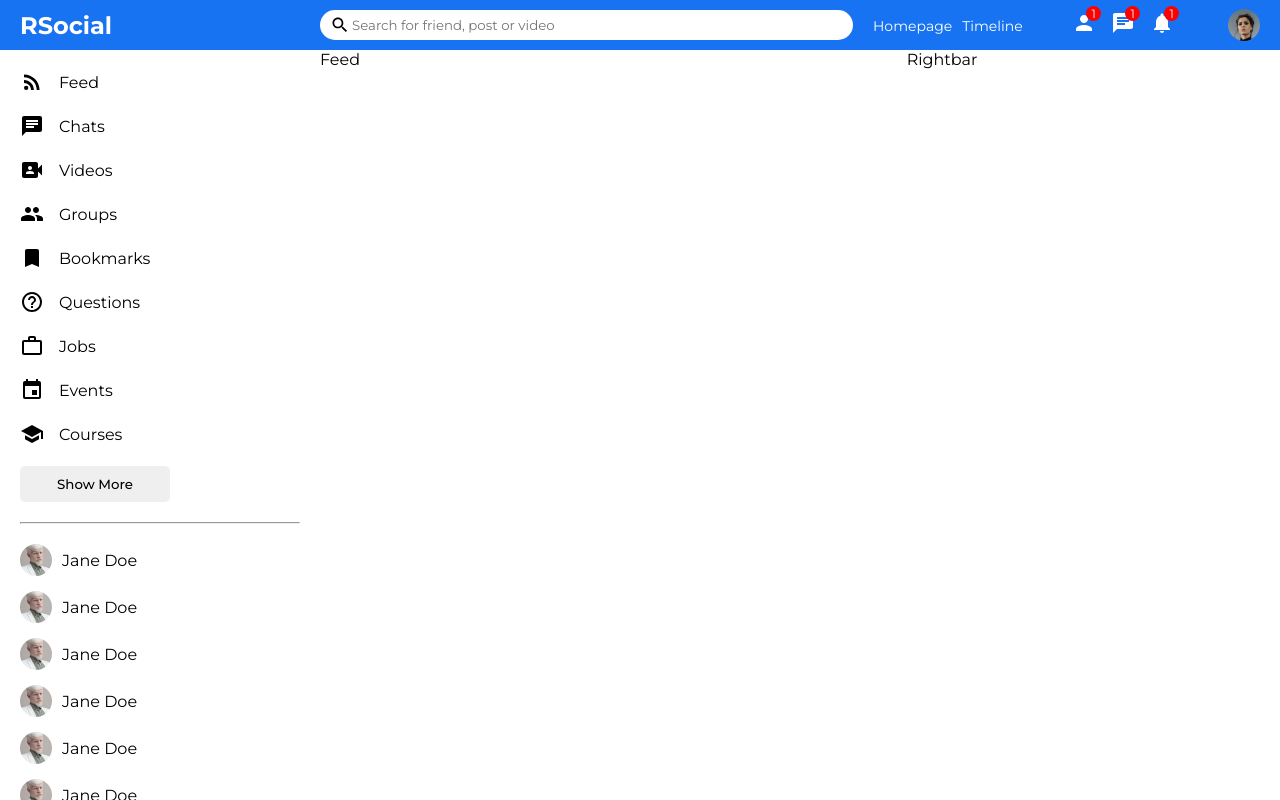
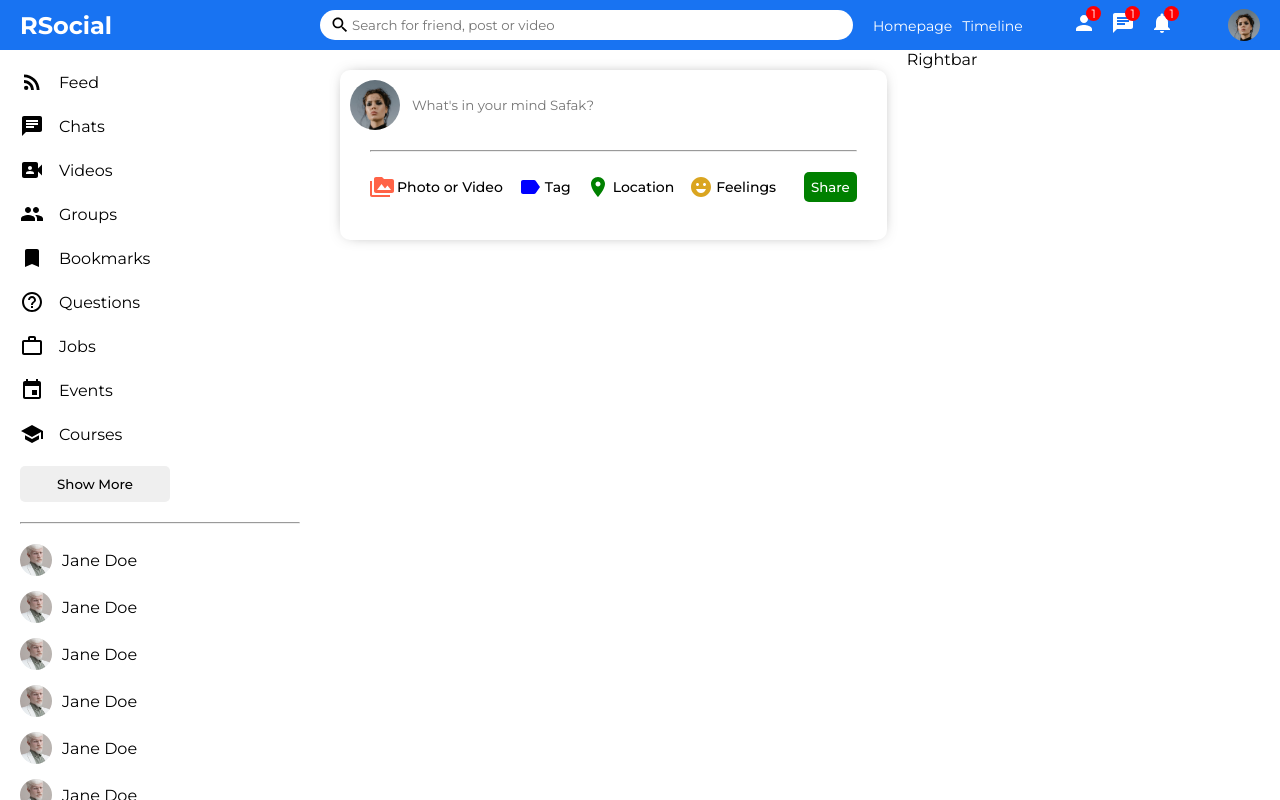
Before and after one commit to rakshith4able/social-react, a React (Create React App) app: page / in a window 1280 px wide. Built offline with nearby package versions, Linux system fonts and the light colour scheme.

Commit message:
Created Share Component for Feeds

```diff
--- a/src/components/feed/Feed.jsx
+++ b/src/components/feed/Feed.jsx
@@ -1,5 +1,13 @@
+import Share from '../share/Share';
+
 import './feed.css';
 
 export default function Feed() {
-  return <div className='feed'>Feed</div>;
+  return (
+    <div className='feed'>
+      <div className='feedWrapper'>
+        <Share />
+      </div>
+    </div>
+  );
 }
--- a/src/components/feed/feed.css
+++ b/src/components/feed/feed.css
@@ -1,3 +1,7 @@
 .feed {
   flex: 5.5;
 }
+
+.feedWrapper{
+  padding: 20px;
+}
--- /dev/null
+++ b/src/components/share/Share.jsx
@@ -0,0 +1,43 @@
+import { PermMedia, Label,Room, EmojiEmotions } from '@mui/icons-material';
+
+import './share.css';
+
+
+
+export default function Share() {
+  return (
+    <div className="share">
+      <div className="shareWrapper">
+        <div className="shareTop">
+          <img className="shareProfileImg" src="/assets/person/1.jpeg" alt="" />
+          <input
+            placeholder="What's in your mind Safak?"
+            className="shareInput"
+          />
+        </div>
+        <hr className="shareHr"/>
+        <div className="shareBottom">
+            <div className="shareOptions">
+                <div className="shareOption">
+                    <PermMedia htmlColor="tomato" className="shareIcon"/>
+                    <span className="shareOptionText">Photo or Video</span>
+                </div>
+                <div className="shareOption">
+                    <Label htmlColor="blue" className="shareIcon"/>
+                    <span className="shareOptionText">Tag</span>
+                </div>
+                <div className="shareOption">
+                    <Room htmlColor="green" className="shareIcon"/>
+                    <span className="shareOptionText">Location</span>
+                </div>
+                <div className="shareOption">
+                    <EmojiEmotions htmlColor="goldenrod" className="shareIcon"/>
+                    <span className="shareOptionText">Feelings</span>
+                </div>
+            </div>
+            <button className="shareButton">Share</button>
+        </div>
+      </div>
+    </div>
+  );
+}
--- /dev/null
+++ b/src/components/share/share.css
@@ -0,0 +1,76 @@
+.share {
+    width: 100%;
+    height: 170px;
+    border-radius: 10px;
+    -webkit-box-shadow: 0px 0px 16px -8px rgba(0, 0, 0, 0.68);
+    box-shadow: 0px 0px 16px -8px rgba(0, 0, 0, 0.68);
+  }
+
+  .shareWrapper {
+    padding: 10px;
+  }
+
+  .shareTop {
+    display: flex;
+    align-items: center;
+  }
+
+  .shareProfileImg {
+    width: 50px;
+    height: 50px;
+    border-radius: 50%;
+    object-fit: cover;
+    margin-right: 10px;
+  }
+
+  .shareInput {
+    border: none;
+    width: 80%;
+  }
+
+  .shareInput:focus {
+    outline: none;
+  }
+
+  .shareHr {
+    margin: 20px;
+  }
+
+  .shareBottom {
+    display: flex;
+    align-items: center;
+    justify-content: space-between;
+  }
+
+  .shareOptions{
+      display: flex;
+      margin-left: 20px;
+  }
+
+  .shareOption{
+      display: flex;
+      align-items: center;
+      margin-right: 15px;
+      cursor: pointer;
+  }
+
+  .shareIcon{
+      font-size: 18px;
+      margin-right: 3px;
+  }
+
+  .shareOptionText{
+      font-size: 14px;
+      font-weight: 500;
+  }
+
+  .shareButton{
+      border: none;
+      padding: 7px;
+      border-radius: 5px;
+      background-color: green;
+      font-weight: 500;
+      margin-right: 20px;
+      cursor: pointer;
+      color: white;
+  }
```
